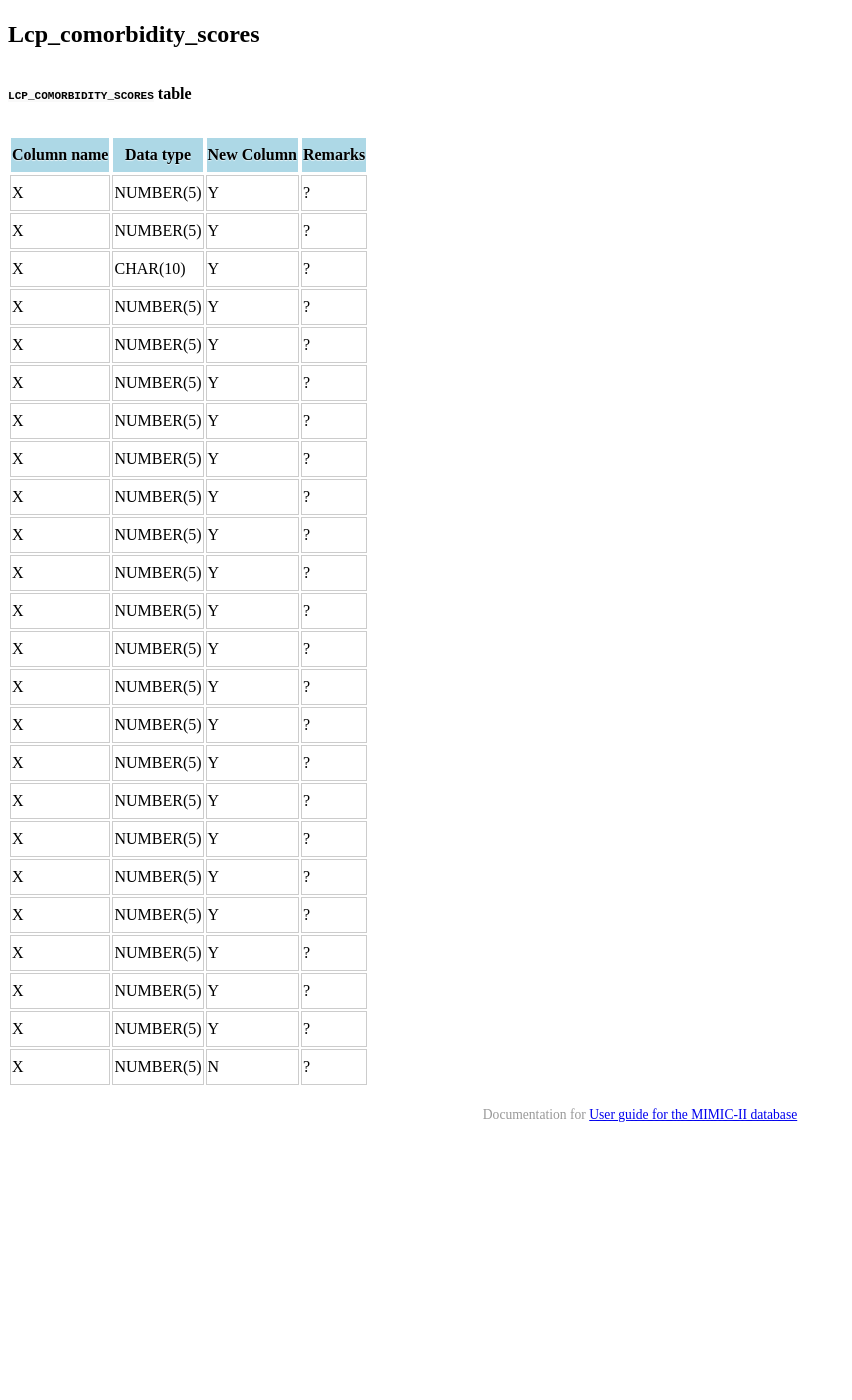
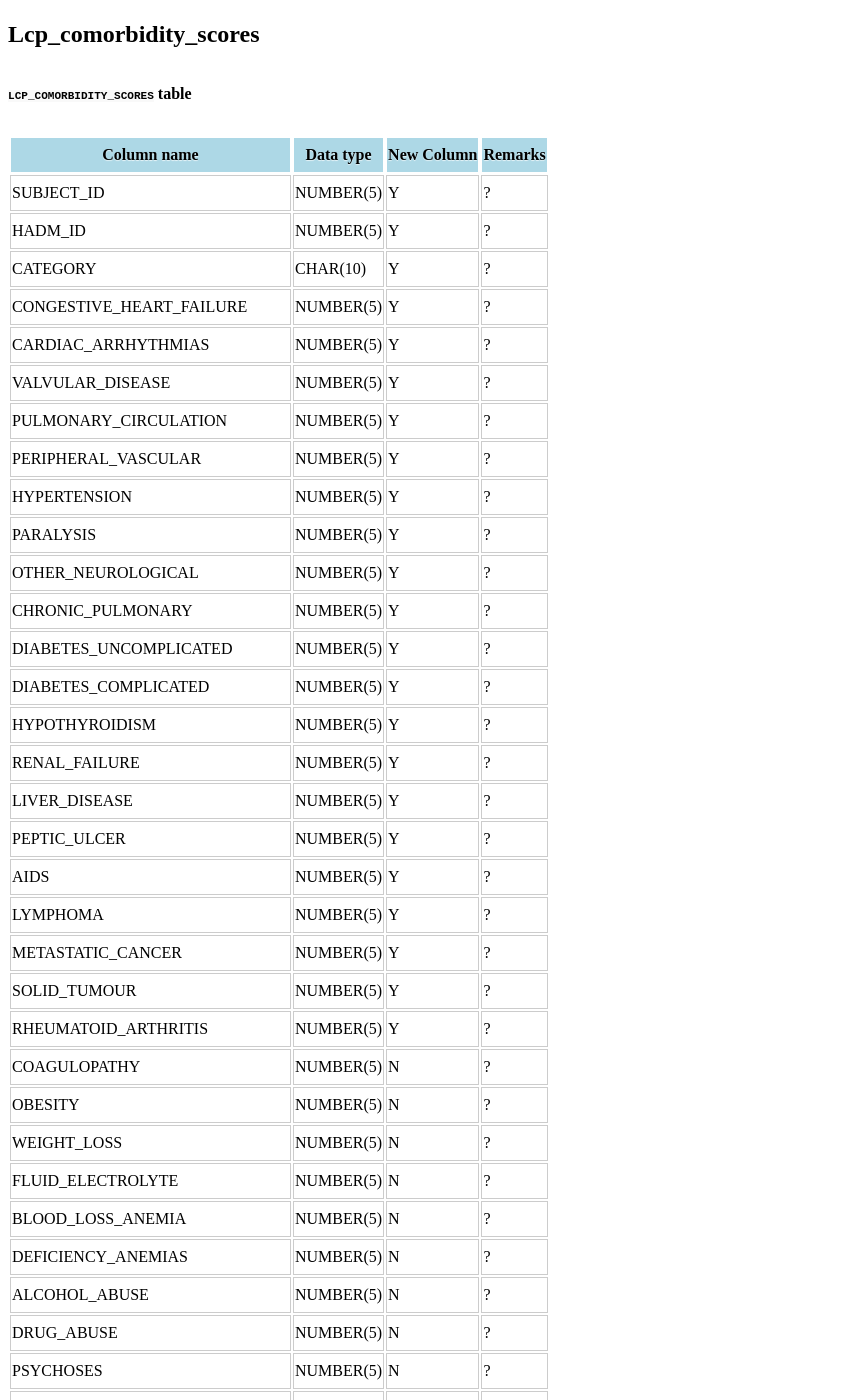
Before and after one commit to Franck-Dernoncourt/v3.0, a Jekyll site: the page built from _posts/2015-04-22-lcpcomorbidityscores.md, in a window 1280 px wide and 1400 px high, scrolled down 736 px. Shown: the whole window, without its empty margins (0-852 px from the left). Built offline with Jekyll 4.4.1, drawn with Linux system fonts in a browser that asks for light colours; Markdown is read by kramdown in place of the engine named in the settings; a style sheet for code colours, icons or effects is not loaded; before the commit the page ends 1879 px from its top, so only the background shows below that; some of the changed text lies outside the part shown.

```diff
--- a/_posts/2015-04-22-lcpcomorbidityscores.md
+++ b/_posts/2015-04-22-lcpcomorbidityscores.md
@@ -10,27 +10,37 @@
 
 Column name | Data type | New Column | Remarks
 --- | --- | --- | ---
-X | NUMBER(5) | Y | ?
-X | NUMBER(5) | Y | ?
-X | CHAR(10) | Y | ?
-X | NUMBER(5) | Y | ?
-X | NUMBER(5) | Y | ?
-X | NUMBER(5) | Y | ?
-X | NUMBER(5) | Y | ?
-X | NUMBER(5) | Y | ?
-X | NUMBER(5) | Y | ?
-X | NUMBER(5) | Y | ?
-X | NUMBER(5) | Y | ?
-X | NUMBER(5) | Y | ?
-X | NUMBER(5) | Y | ?
-X | NUMBER(5) | Y | ?
-X | NUMBER(5) | Y | ?
-X | NUMBER(5) | Y | ?
-X | NUMBER(5) | Y | ?
-X | NUMBER(5) | Y | ?
-X | NUMBER(5) | Y | ?
-X | NUMBER(5) | Y | ?
-X | NUMBER(5) | Y | ?
-X | NUMBER(5) | Y | ?
-X | NUMBER(5) | Y | ?
-X | NUMBER(5) | N | ?
+SUBJECT_ID | NUMBER(5) | Y | ?
+HADM_ID | NUMBER(5) | Y | ?
+CATEGORY | CHAR(10) | Y | ?
+CONGESTIVE_HEART_FAILURE | NUMBER(5) | Y | ?
+CARDIAC_ARRHYTHMIAS | NUMBER(5) | Y | ?
+VALVULAR_DISEASE | NUMBER(5) | Y | ?
+PULMONARY_CIRCULATION | NUMBER(5) | Y | ?
+PERIPHERAL_VASCULAR | NUMBER(5) | Y | ?
+HYPERTENSION | NUMBER(5) | Y | ?
+PARALYSIS | NUMBER(5) | Y | ?
+OTHER_NEUROLOGICAL | NUMBER(5) | Y | ?
+CHRONIC_PULMONARY | NUMBER(5) | Y | ?
+DIABETES_UNCOMPLICATED | NUMBER(5) | Y | ?
+DIABETES_COMPLICATED | NUMBER(5) | Y | ?
+HYPOTHYROIDISM | NUMBER(5) | Y | ?
+RENAL_FAILURE | NUMBER(5) | Y | ?
+LIVER_DISEASE | NUMBER(5) | Y | ?
+PEPTIC_ULCER | NUMBER(5) | Y | ?
+AIDS | NUMBER(5) | Y | ?
+LYMPHOMA | NUMBER(5) | Y | ?
+METASTATIC_CANCER | NUMBER(5) | Y | ?
+SOLID_TUMOUR | NUMBER(5) | Y | ?
+RHEUMATOID_ARTHRITIS | NUMBER(5) | Y | ?
+COAGULOPATHY | NUMBER(5) | N | ?
+OBESITY | NUMBER(5) | N | ?
+WEIGHT_LOSS | NUMBER(5) | N | ?
+FLUID_ELECTROLYTE | NUMBER(5) | N | ?
+BLOOD_LOSS_ANEMIA | NUMBER(5) | N | ?
+DEFICIENCY_ANEMIAS | NUMBER(5) | N | ?
+ALCOHOL_ABUSE | NUMBER(5) | N | ?
+DRUG_ABUSE | NUMBER(5) | N | ?
+PSYCHOSES | NUMBER(5) | N | ?
+DEPRESSION | NUMBER(5) | N | ?
+LCP_COMORBIDITY_SCORESDATAID | NUMBER(5) | N | ?
```
Also changed, not shown: _posts/2015-04-22-lcpdailysapsi.md (+19 -19 lines), _posts/2015-04-22-lcpdailysofa.md (+11 -11 lines), _posts/2015-04-22-lcpelixhauserscores.md (+9 -9 lines), _posts/2015-04-22-lcpventilation.md (+7 -7 lines).
